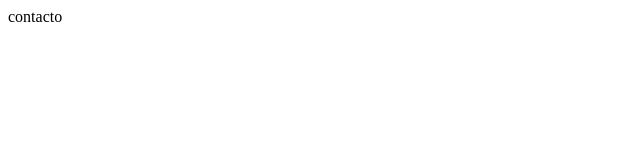
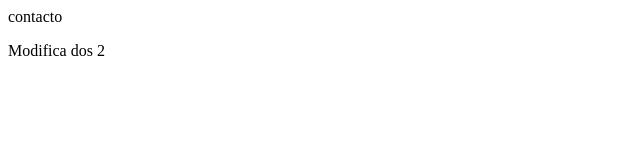
Before and after one commit to davidCedilloEsp/miprimerapp, a plain HTML site: page contacto.html in a window 1280 px wide. Shown: the full height of the page, 0-640 px from the left. Drawn offline with Linux system fonts and the light colour scheme.

Commit message:
Seesta modificanso la seccion contacto y se creo un nuevo archivo 'pruebaContacto'

```diff
--- a/contacto.html
+++ b/contacto.html
@@ -5,5 +5,7 @@
 </head>
 <body>
 	contacto
+
+	<p>Modifica dos 2</p>
 </body>
 </html>
```
Also changed, not shown: pruebaContacto.html (added).
